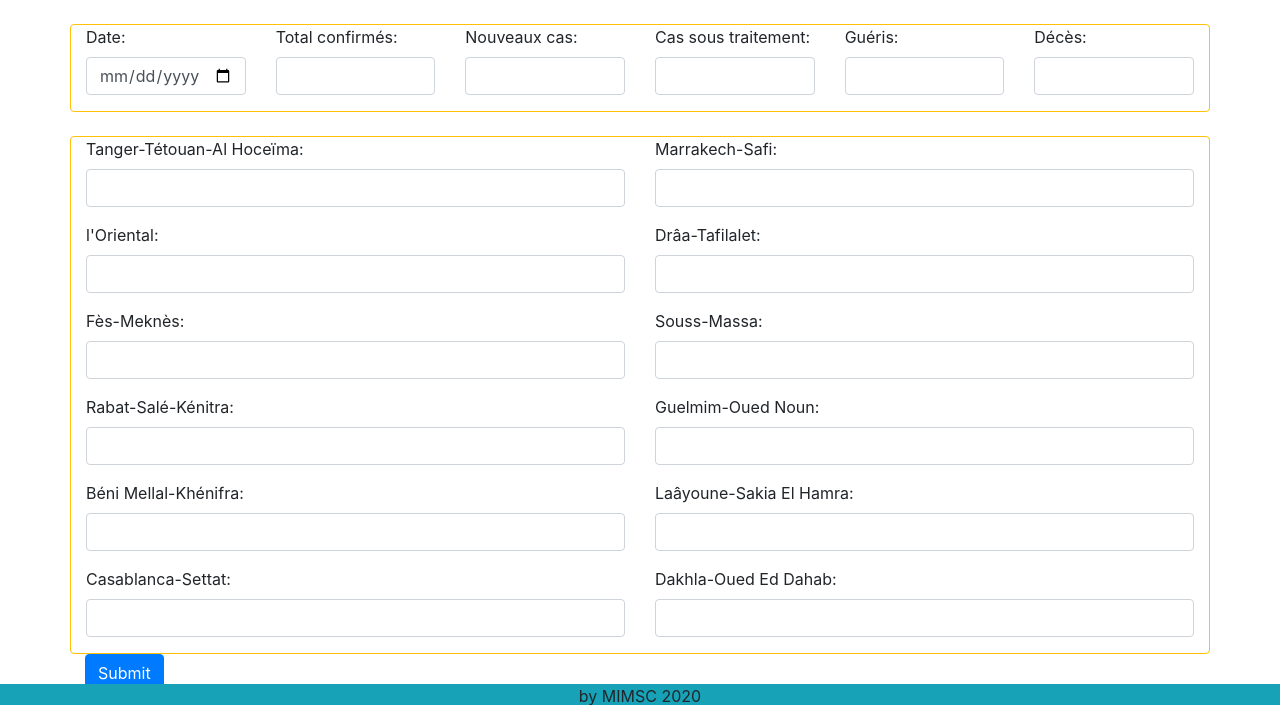
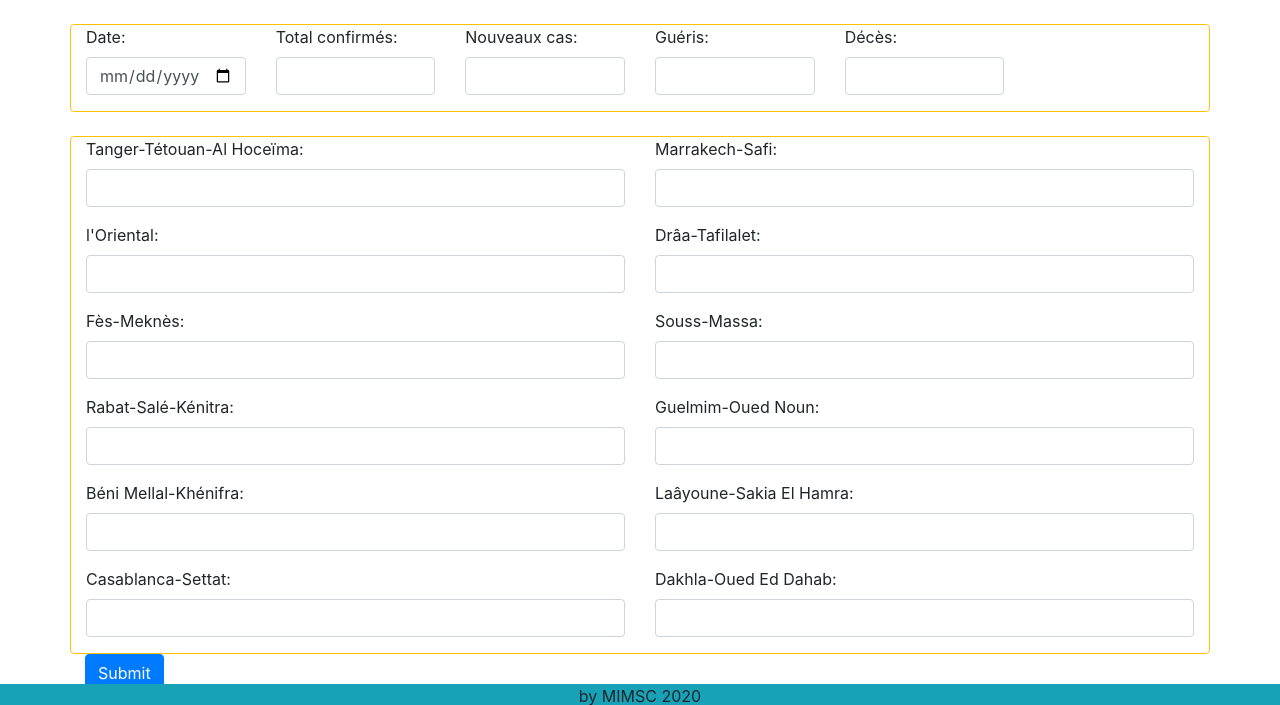
Before and after one commit to sgounane/covid19, a Flask app: page /barkouch in a window 1280 px wide. Shown: the part 92-797 px from the top of the page. Run offline with Flask 2, Linux system fonts and the light colour scheme; data that the repository does not hold is empty; some libraries are stand-ins or nearby versions.

Commit message:
form fix

```diff
--- a/regionsForm.py
+++ b/regionsForm.py
@@ -10,7 +10,6 @@ class RegionsData(FlaskForm):
     total = IntegerField("Total confirmés", validators=[])
     confirmes = IntegerField("Nouveaux cas", validators=[])
     gueries = IntegerField('Guéris', validators=[])
-    actifs = IntegerField('Cas sous traitement', validators=[])
     deces = IntegerField('Décès', validators=[])
 
     tth = IntegerField('Tanger-Tétouan-Al Hoceïma', validators=[])
--- a/server.py
+++ b/server.py
@@ -112,7 +112,6 @@ def updateRegions():
         if day > lastRecordDate:
             total=regionData.data["total"]
             confirmes=regionData.data["confirmes"]
-            actifs=regionData.data["actifs"]
             deces=regionData.data["deces"]
             gueries=regionData.data["gueries"]
             contryRecord={
--- a/templates/regionsForm.html
+++ b/templates/regionsForm.html
@@ -21,12 +21,6 @@
                 <div class="form-group">
                     {{regionData.confirmes.label}}:
                     {{regionData.confirmes(class_="form-control")}}
-                </div>
-            </div>
-            <div class="col-md-2">
-                <div class="form-group">
-                    {{regionData.actifs.label}}:
-                    {{regionData.actifs(class_="form-control")}}
                 </div>
             </div>
             <div class="col-md-2">
```
